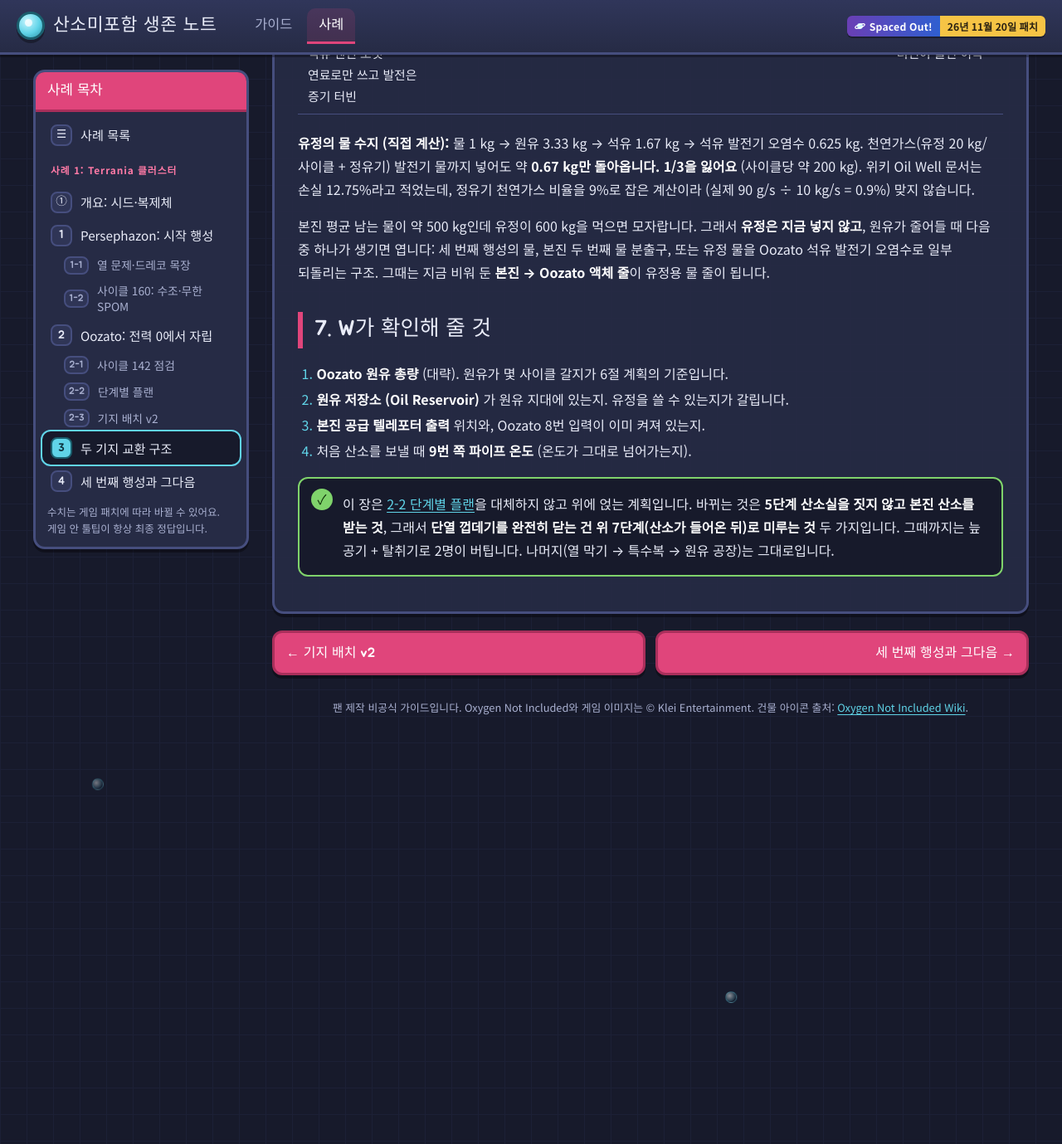
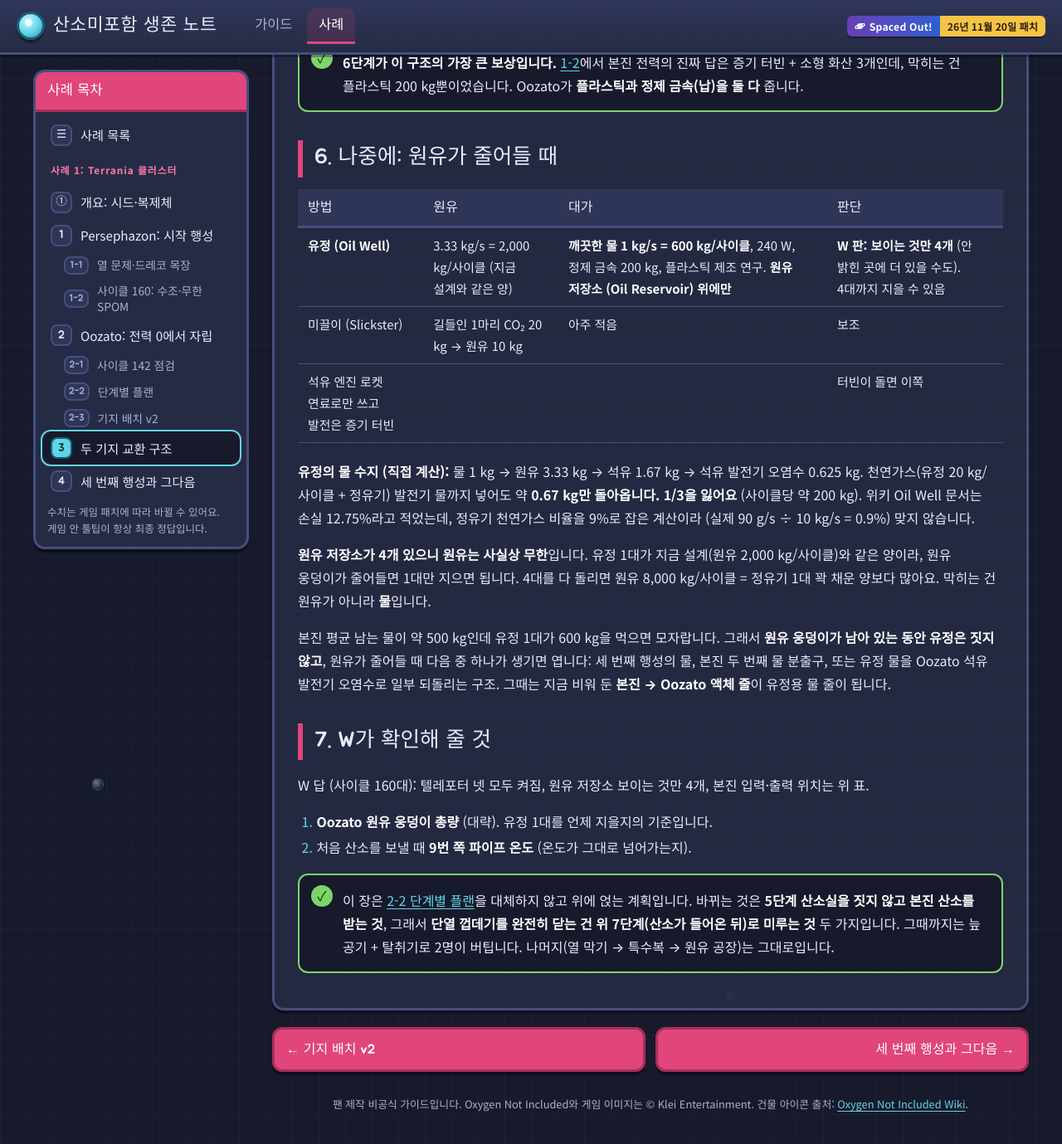
Before and after one commit to zaGamer95/oni, a Jekyll site: the page built from guide/case-1c0-link.md, in a window 1280 px wide and 1400 px high, scrolled down 7905 px. Shown: the top 1379 px of the window at 83% size. Built offline with Jekyll 4.4.1, drawn with Linux system fonts in a browser that asks for light colours; before the commit the page ends 8830 px from its top, so only the background shows below that; some of the changed text lies outside the part shown.

Commit message:
사례 1 · 3장: 텔레포터 위치·모두 켜짐 반영, 원유 저장소 4개로 유정 계획 갱신
Co-Authored-By: Claude Opus 5.5 <noreply@anthropic.com>
Claude-Session: https://claude.ai/code/session_01D1TBnQCnXVRd9fWvBAJScZ

```diff
--- a/guide/case-1c0-link.md
+++ b/guide/case-1c0-link.md
@@ -25,7 +25,7 @@ description: Persephazon 본진과 Oozato 기름 늪을 공급 텔레포터로
 | 공급 텔레포터가 감당하나? | **기체 줄만 빠듯합니다.** 기체 1 kg/s = 사이클당 산소 600 kg = 복제체 10명분이 상한. 액체(10 kg/s)와 레일(20 kg/s)은 넉넉합니다 |
 | 원유 vs 석유 vs 현지 발전 | **Oozato에서 정제해서 석유를 보냅니다.** 질량이 반이고, 정유기 열·운영은 Oozato에 남고, 본진은 전력과 **물**(석유 발전기 오염수)을 같이 얻습니다 |
 | 가장 큰 제약 | 공급 텔레포터가 아니라 **본진 물**. 차가운 증기 분출구 휴면 46사이클을 두 기지 산소로 버티려면 물 약 **35톤** 저장이 필요합니다 |
-| 첫 단계 | **반대 방향 텔레포터 켜기** (Oozato 8번 입력 + Persephazon 출력). 지금은 본진 → Oozato 한쪽만 켜져 있습니다 |
+| 첫 단계 | 네 텔레포터는 **모두 켜져 있음** (W 확인). 바로 **레일로 모래·금속 보내기 + 특수복 → 원유 공장** 순서 |
 
 ## 1. 공급 텔레포터가 실제로 할 수 있는 것
 
@@ -34,6 +34,17 @@ description: Persephazon 본진과 Oozato 기름 늪을 공급 텔레포터로
 - 공급 텔레포터 입력·출력 (Supply Teleporter Input / Output)은 **액체, 고체, 기체를 모두** 다른 행성으로 보냅니다. 폐허에 **기체 파이프, 파이프, 컨베이어 레일**이 하나씩 붙어 있고, 입력 쪽엔 컨베이어 적재기 (Conveyor Loader), 출력 쪽엔 컨베이어 슈트 (Conveyor Chute)가 딸려 나옵니다.
 - **입력·출력이 양쪽 행성에 다 있습니다.** 본진 입력 → Oozato 출력(9번)이 한 쌍, Oozato 입력(8번) → 본진 출력이 다른 한 쌍. 쌍마다 **양 끝을 Field Research 복제체가 한 번씩 켜야** 합니다.
 - **텔레포터 자체는 전력이 필요 없습니다.** 대신 파이프·레일에 넣는 건 펌프·적재기가 해야 합니다.
+
+### W 판 텔레포터 위치 (모두 켜짐)
+
+| 행성 | 건물 | 위치 | 역할 |
+|---|---|---|---|
+| Persephazon | 공급 텔레포터 **입력** | 하단부, 프린팅 포드에서 **바로 아래로 쭉 내려간 곳** | 본진 → Oozato로 **보내는** 쪽 (산소·모래·금속) |
+| Persephazon | 공급 텔레포터 **출력** | 오른쪽, **천연가스 분출구 아래** | Oozato에서 오는 석유·납·황·플라스틱을 **받는** 쪽 |
+| Oozato | **9번 = 출력** | 위쪽, 컨베이어 슈트 있음, **차가운 바이옴** (특수복으로 감) | 본진 입력에서 온 것을 **받는** 쪽 |
+| Oozato | **8번 = 입력** | 왼쪽 아래, 컨베이어 적재기 있음 | 본진 출력으로 **보내는** 쪽 |
+
+본진 출력이 천연가스 분출구 아래라 좋은 자리입니다. 이미 천연가스 발전기가 있는 쪽이니 **석유 발전기·석유 저장고를 그 옆 발전 구역에** 모으면 받은 석유가 짧은 파이프로 바로 들어갑니다.
 
 ### 줄마다 한도
 
@@ -157,14 +168,14 @@ Oozato 복제체 2명은 스킬 포인트가 없어서 기계를 많이 둘수
 
 ### 본진: 받는 쪽 (출력)
 
-- 액체 줄 → 석유 저장고 → **석유 발전기 (단열 껍데기 밖)**. 발전기 아래에 CO₂ 고이는 칸을 두고, 오염수 출구는 물 정화기 → 물 저장조로.
+- 본진 출력은 **오른쪽 천연가스 분출구 아래**. 액체 줄 → 석유 저장고 → **석유 발전기 (단열 껍데기 밖, 천연가스 발전기 옆)**. 발전기 아래에 CO₂ 고이는 칸을 두고, 오염수 출구는 물 정화기 → 물 저장조로.
 - 레일 → 컨베이어 슈트로 떨어진 걸 복제체가 분류. 납은 금속 창고, 황은 Tublia 옆, 플라스틱은 제작대 (Crafting Station) 옆.
 
 ## 5. 여는 순서
 
 | 단계 | 언제 | 할 일 | 확인 신호 |
 |---|---|---|---|
-| **1** | 지금 | **반대 방향 쌍 켜기.** Field Research 복제체(양자역학싫어요)가 Oozato **8번 입력**과 본진 **출력**을 켭니다. 본진에서 Oozato로 갈 때 한 번에 하고 5사이클 뒤 돌아옴 | 두 건물 모두 "활성" |
+| **1** | ✓ 완료 | 네 텔레포터 모두 켜짐 (W 확인) | |
 | **2** | 지금~ | 본진 → Oozato **레일만**: 모래 2~3 t, 금 아말감, 환경 특수복 ([2-2 3단계]({{ '/guide/case/terrania-1/oozato/plan/' | relative_url }})). 산소는 아직 안 보냄 (본진 휴면기) | Oozato 모래 재고 10사이클분 |
 | **3** | 특수복 뒤 | 원유 지대 단열 테두리 + strip mining. **파내는 납을 그대로 8번으로** 보냅니다. 납은 정제 금속이라 제련이 필요 없고 ([Lead](https://oxygennotincluded.wiki.gg/wiki/Lead)), 와이어·자동화·기체 차단기·**증기 터빈**에 씁니다 (발전기·배터리는 과열 −20°C라 비추천, 증기 터빈은 예외) | 본진 납 1 t |
 | **4** | 원유 공장 | 정유기 + 천연가스 발전기 + 석유 발전기 ([2-2 7단계]({{ '/guide/case/terrania-1/oozato/plan/' | relative_url }})). Oozato가 먼저 전력 자립 | Oozato 배터리가 사이클 끝 50% 이상 |
@@ -180,20 +191,22 @@ Oozato 복제체 2명은 스킬 포인트가 없어서 기계를 많이 둘수
 
 | 방법 | 원유 | 대가 | 판단 |
 |---|---|---|---|
-| **유정 (Oil Well)** | 3.33 kg/s = 2,000 kg/사이클 (지금 설계와 같은 양) | **깨끗한 물 1 kg/s = 600 kg/사이클**, 240 W, 정제 금속 200 kg, 플라스틱 제조 연구. **원유 저장소 (Oil Reservoir) 위에만** | Oozato에 저장소가 있는지 먼저 확인 |
+| **유정 (Oil Well)** | 3.33 kg/s = 2,000 kg/사이클 (지금 설계와 같은 양) | **깨끗한 물 1 kg/s = 600 kg/사이클**, 240 W, 정제 금속 200 kg, 플라스틱 제조 연구. **원유 저장소 (Oil Reservoir) 위에만** | **W 판: 보이는 것만 4개** (안 밝힌 곳에 더 있을 수도). 4대까지 지을 수 있음 |
 | 미끌이 (Slickster) | 길들인 1마리 CO₂ 20 kg → 원유 10 kg | 아주 적음 | 보조 |
 | 석유 엔진 로켓 연료로만 쓰고 발전은 증기 터빈 | | | 터빈이 돌면 이쪽 |
 
 **유정의 물 수지 (직접 계산):** 물 1 kg → 원유 3.33 kg → 석유 1.67 kg → 석유 발전기 오염수 0.625 kg. 천연가스(유정 20 kg/사이클 + 정유기) 발전기 물까지 넣어도 약 **0.67 kg만 돌아옵니다. 1/3을 잃어요** (사이클당 약 200 kg). 위키 Oil Well 문서는 손실 12.75%라고 적었는데, 정유기 천연가스 비율을 9%로 잡은 계산이라 (실제 90 g/s ÷ 10 kg/s = 0.9%) 맞지 않습니다.
 
-본진 평균 남는 물이 약 500 kg인데 유정이 600 kg을 먹으면 모자랍니다. 그래서 **유정은 지금 넣지 않고**, 원유가 줄어들 때 다음 중 하나가 생기면 엽니다: 세 번째 행성의 물, 본진 두 번째 물 분출구, 또는 유정 물을 Oozato 석유 발전기 오염수로 일부 되돌리는 구조. 그때는 지금 비워 둔 **본진 → Oozato 액체 줄**이 유정용 물 줄이 됩니다.
+**원유 저장소가 4개 있으니 원유는 사실상 무한**입니다. 유정 1대가 지금 설계(원유 2,000 kg/사이클)와 같은 양이라, 원유 웅덩이가 줄어들면 1대만 지으면 됩니다. 4대를 다 돌리면 원유 8,000 kg/사이클 = 정유기 1대 꽉 채운 양보다 많아요. 막히는 건 원유가 아니라 **물**입니다.
+
+본진 평균 남는 물이 약 500 kg인데 유정 1대가 600 kg을 먹으면 모자랍니다. 그래서 **원유 웅덩이가 남아 있는 동안 유정은 짓지 않고**, 원유가 줄어들 때 다음 중 하나가 생기면 엽니다: 세 번째 행성의 물, 본진 두 번째 물 분출구, 또는 유정 물을 Oozato 석유 발전기 오염수로 일부 되돌리는 구조. 그때는 지금 비워 둔 **본진 → Oozato 액체 줄**이 유정용 물 줄이 됩니다.
 
 ## 7. W가 확인해 줄 것
 
-1. **Oozato 원유 총량** (대략). 원유가 몇 사이클 갈지가 6절 계획의 기준입니다.
-2. **원유 저장소 (Oil Reservoir)** 가 원유 지대에 있는지. 유정을 쓸 수 있는지가 갈립니다.
-3. **본진 공급 텔레포터 출력** 위치와, Oozato 8번 입력이 이미 켜져 있는지.
-4. 처음 산소를 보낼 때 **9번 쪽 파이프 온도** (온도가 그대로 넘어가는지).
+W 답 (사이클 160대): 텔레포터 넷 모두 켜짐, 원유 저장소 보이는 것만 4개, 본진 입력·출력 위치는 위 표.
+
+1. **Oozato 원유 웅덩이 총량** (대략). 유정 1대를 언제 지을지의 기준입니다.
+2. 처음 산소를 보낼 때 **9번 쪽 파이프 온도** (온도가 그대로 넘어가는지).
 
 > 이 장은 [2-2 단계별 플랜]({{ '/guide/case/terrania-1/oozato/plan/' | relative_url }})을 대체하지 않고 위에 얹는 계획입니다. 바뀌는 것은 **5단계 산소실을 짓지 않고 본진 산소를 받는 것**, 그래서 **단열 껍데기를 완전히 닫는 건 위 7단계(산소가 들어온 뒤)로 미루는 것** 두 가지입니다. 그때까지는 늪 공기 + 탈취기로 2명이 버팁니다. 나머지(열 막기 → 특수복 → 원유 공장)는 그대로입니다.
 {: .tip}
```
Also changed, not shown: appendix/sustainability-context.md (+2 -0 lines).
